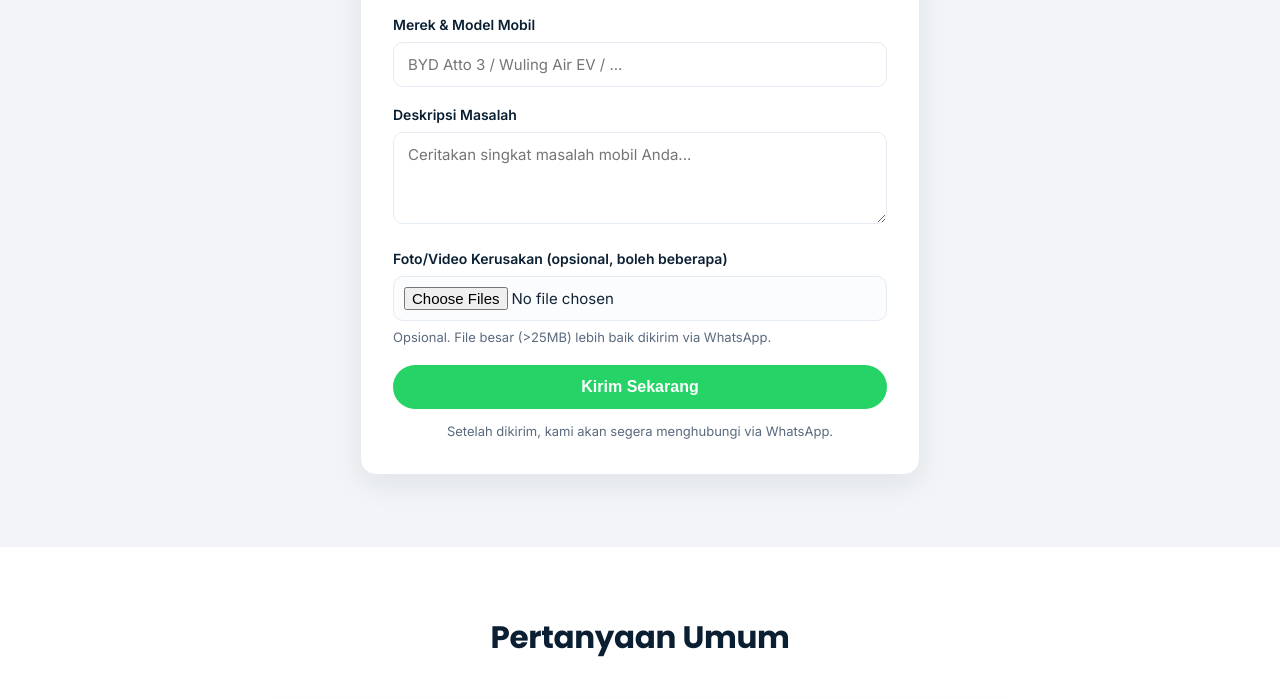
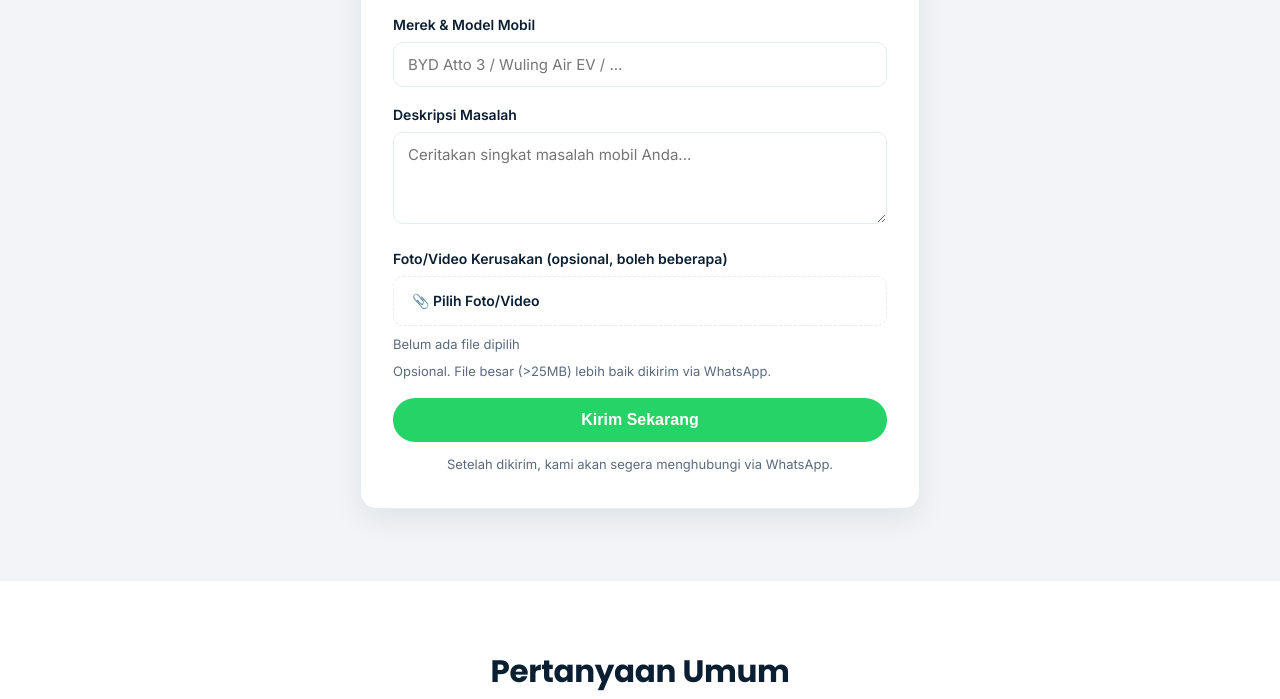
Before and after one commit to Jaka180/evchina-id, a plain HTML site: page index.html in a window 1280 px wide. Shown: the part 5858-6557 px from the top of the page. Drawn offline with nearby package versions, Linux system fonts and the light colour scheme.

Commit message:
ux: tombol pilih file custom (Bahasa Indonesia)

```diff
--- a/lead-form.js
+++ b/lead-form.js
@@ -73,7 +73,11 @@ function leadFormHTML(){
     </div>
     <div class="form-row">
       <label data-zh="故障照片/视频（选填，可多选）">Foto/Video Kerusakan (opsional, boleh beberapa)</label>
-      <input type="file" name="foto" accept="image/*,video/*" multiple>
+      <label class="file-btn">
+        <input type="file" name="foto" accept="image/*,video/*" multiple style="display:none">
+        <span data-zh="📎 选择照片/视频">📎 Pilih Foto/Video</span>
+      </label>
+      <span class="file-names" id="fileNames" data-zh="未选择文件">Belum ada file dipilih</span>
       <p class="note" style="margin-top:6px" data-zh="选填。文件太大（>25MB）建议改用 WhatsApp 发。">Opsional. File besar (>25MB) lebih baik dikirim via WhatsApp.</p>
     </div>
     <button type="submit" class="btn btn-wa" data-zh="提交">Kirim Sekarang</button>
@@ -94,6 +98,18 @@ function initLeadForm(){
   const btn = form.querySelector('button[type="submit"]');
   const btnOrig = btn ? btn.textContent : "Kirim";
   const g = (n)=> (form.querySelector(`[name="${n}"]`)?.value || "").trim();
+
+  // 选好文件后，显示文件名（自定义按钮）
+  const fileInput = form.querySelector('input[type="file"]');
+  const fileNames = form.querySelector('#fileNames');
+  if(fileInput && fileNames){
+    fileInput.addEventListener("change", ()=>{
+      const fs = fileInput.files;
+      if(!fs || !fs.length){ fileNames.textContent = "Belum ada file dipilih"; }
+      else if(fs.length === 1){ fileNames.textContent = "✅ " + fs[0].name; }
+      else { fileNames.textContent = "✅ " + fs.length + " file dipilih"; }
+    });
+  }
 
   form.addEventListener("submit", async (e)=>{
     e.preventDefault();
--- a/styles.css
+++ b/styles.css
@@ -267,6 +267,11 @@ td.price{font-weight:700;color:var(--accent-d);white-space:nowrap}
 /* 上线：默认隐藏开发用元素（演示条 + 中文切换）；预览时在网址加 ?dev=1 即可显示 */
 .dev-banner,.lang-toggle{display:none}
 
+/* 自定义文件选择按钮（避免浏览器原生中文/丑按钮） */
+.file-btn{display:inline-flex;align-items:center;gap:8px;cursor:pointer;background:#fff;border:1.5px dashed var(--line);border-radius:10px;padding:12px 18px;font-weight:600;color:var(--ink);font-size:14px}
+.file-btn:hover{border-color:var(--accent);color:var(--accent-d)}
+.file-names{display:block;margin-top:8px;font-size:13px;color:var(--muted)}
+
 /* 电话输入：固定 +62 前缀 */
 .phone-wrap{display:flex;align-items:stretch}
 .phone-prefix{display:flex;align-items:center;gap:6px;padding:0 14px;background:#EEF2F7;border:1.5px solid var(--line);border-right:none;border-radius:10px 0 0 10px;font-weight:600;color:var(--ink);font-size:15px;white-space:nowrap}
```
